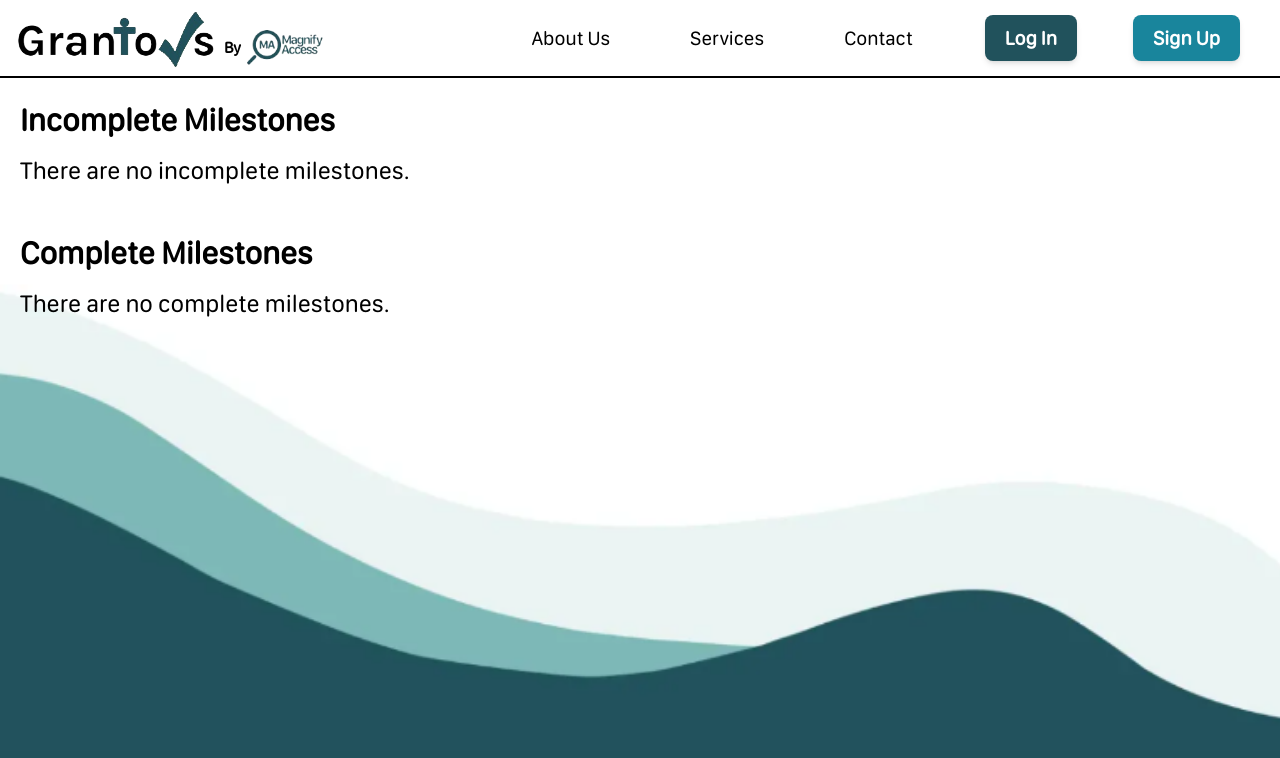
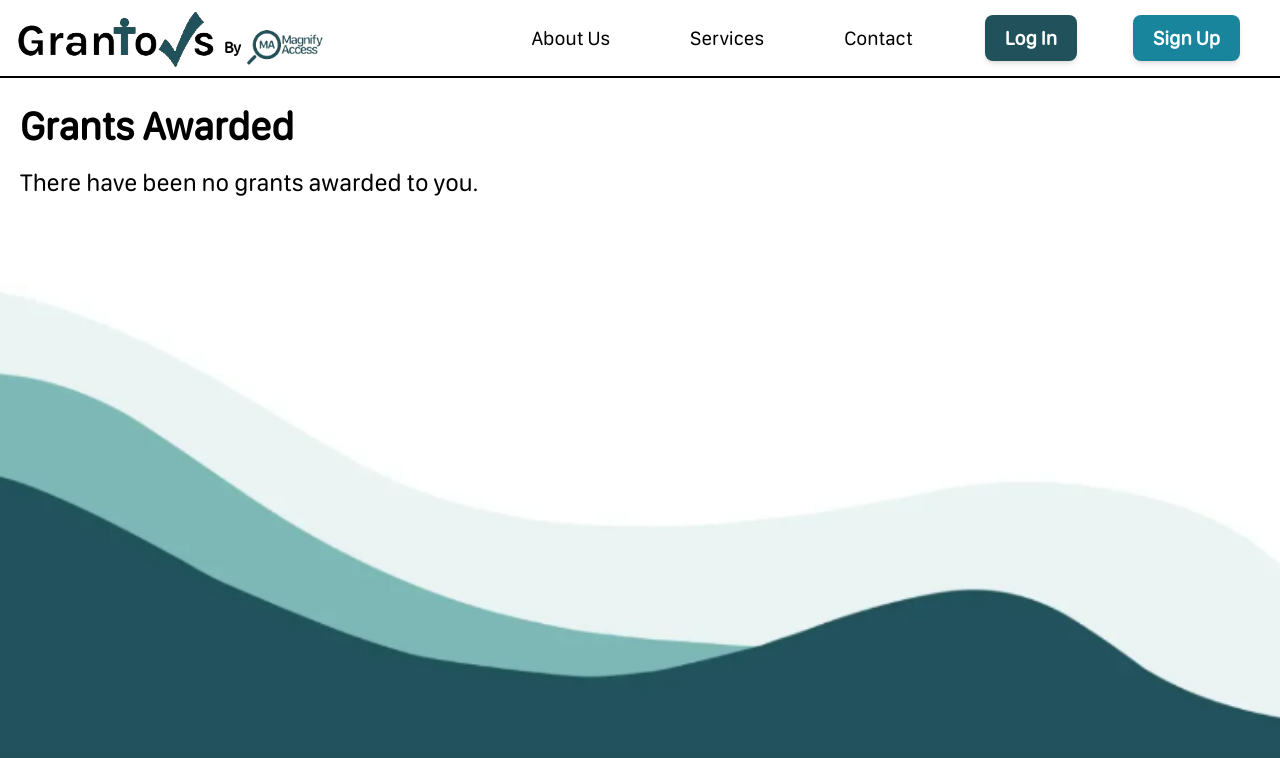
Before and after one commit to GlassesNoGlasses/c01w24-project-grantors, a React (Create React App) app in the folder frontend/: page /milestones in a window 1280 px wide. Shown: the top 758 px of the page. Built offline with nearby package versions, Linux system fonts and the light colour scheme.

Commit message:
Add feedback for users

```diff
--- a/frontend/src/components/admin-grant-managment/GrantForm.tsx
+++ b/frontend/src/components/admin-grant-managment/GrantForm.tsx
@@ -60,6 +60,7 @@ const GrantForm: React.FC<GrantFormProps> = ({ type }) => {
     // state variables
     const [question, setQuestion] = useState<string>('');
     const [feedback, setFeedback] = useState("");
+    const [milestoneFeedback, setMilestoneFeedback] = useState("");
     const navigate = useNavigate();
     const [milestone, setMilestone] = useState<GrantMilstone>({
         id: '0',
@@ -108,7 +109,17 @@ const GrantForm: React.FC<GrantFormProps> = ({ type }) => {
     }
 
     const handleMilestoneSubmit = () => {
-        if (milestone.title == '' || milestone.description == '') return;
+        if (milestone.title == '') {
+            setMilestoneFeedback('Title is required');
+            return;
+        }
+
+        if (milestone.description == '') {
+            setMilestoneFeedback('Description is required');
+            return;
+        }
+
+        setMilestoneFeedback('');
 
         const max = Math.max(0, ...grant.milestones.map(m => Number(m.id)));
 
@@ -351,6 +362,7 @@ const GrantForm: React.FC<GrantFormProps> = ({ type }) => {
                                     onClick={handleMilestoneSubmit}>
                                 Add Milstone
                             </button>
+                            {milestoneFeedback && <div className='text-sm text-red-600'>{milestoneFeedback}</div>}
                         </div>
                     </div>
 
--- a/frontend/src/components/grant-page/GrantPage.tsx
+++ b/frontend/src/components/grant-page/GrantPage.tsx
@@ -43,7 +43,7 @@ const GrantFound = ({ grant }: { grant: Grant }) => {
 
             <p className="text-base">{grant.description}</p>
 
-            <div className="flex flex-col gap-2">
+            {grant.milestones.length > 0 && <div className="flex flex-col gap-2">
                 <h2 className="text-xl">Milestones</h2>
                 <div className="flex flex-col gap-3">
                     {grant.milestones.map((milestone, index) => (
@@ -56,7 +56,7 @@ const GrantFound = ({ grant }: { grant: Grant }) => {
                         </div>
                     ))}
                 </div>
-            </div>
+            </div>}
         </div>
     );
 };
--- a/frontend/src/components/milestones-page/UserMilestones.tsx
+++ b/frontend/src/components/milestones-page/UserMilestones.tsx
@@ -19,14 +19,6 @@ const UserMilestonesPage = () => {
             setApprovedApplications(approved);
         });
     }, [user]);
-
-    const userMilestones = approvedApplications.map((application: Application) => application.milestones).flat();
-
-    const incompleteMilestones = userMilestones.filter((milestone) => !milestone.completed)
-                                               .sort((a, b) => new Date(a.dueDate).getTime() - new Date(b.dueDate).getTime());
-
-    const completedMilestones = userMilestones.filter((milestone) => milestone.completed)
-                                              .sort((a, b) => new Date(a.dueDate).getTime() - new Date(b.dueDate).getTime());
 
     const handleMilestoneSubmit = (e: FormEvent<HTMLFormElement>, milestone: GrantMilstone) => {
         e.preventDefault();
@@ -75,7 +67,8 @@ const UserMilestonesPage = () => {
                             className="p-3 px-5 text-base rounded-md ring-2 ring-primary focus:ring-secondary"
                             value={evidence} onChange={e => setEvidence(e.target.value)}></textarea>
                     </div>
-                    {!milestone.completed && <div className="flex flex-row justify-end">
+                    {!milestone.completed && <div className="flex flex-row gap-4 justify-end items-center">
+                        {milestone.evidence !== evidence && <p className="text-base text-red-500">Careful: There are unsubmitted changes</p>}
                         <button type="submit"
                             className='p-2 px-5 m-2 bg-primary hover:bg-secondary
                             text-white font-bold rounded-lg shadow-md transition-colors duration-150 ease-in
@@ -88,21 +81,32 @@ const UserMilestonesPage = () => {
         )
     }
 
+    const GrantItem = ({ application }: { application: Application }) => {
+        return (
+            <div key={application.id} className="flex flex-col gap-2 py-4 px-5 border-2 border-magnify-dark-blue rounded-md bg-white shadow-lg">
+                <div className="flex flex-row justify-between align-middle">
+                    <h2 className="text-2xl font-bold">{application.grantTitle}</h2>
+                    <p className="text-lg">Awarded ${application.awarded}</p>
+                </div>
+                <p className="text-base">{application.grantCategory}</p>
+                <h3 className="text-xl font-bold">Milestones</h3>
+                <div className="flex flex-col gap-2">
+                    {application.milestones.map((milestone) => (
+                        <MilestoneItem key={milestone.id} milestone={milestone} />
+                    ))}
+                </div>
+            </div>
+        )
+    }
+
     return (
         <div className="py-24 px-5 flex flex-col gap-10">
             <div className="flex flex-col gap-2">
-                <h2 className="text-2xl font-bold">Incomplete Milestones</h2>
-                {incompleteMilestones.length > 0 ? incompleteMilestones.map((milestone) => (
-                    <MilestoneItem key={milestone.id} milestone={milestone} />
-                )) :
-                <p className="text-lg">There are no incomplete milestones.</p>}
-            </div>
-            <div className="flex flex-col gap-2">
-                <h2 className="text-2xl font-bold">Complete Milestones</h2>
-                {completedMilestones.length > 0 ? completedMilestones.map((milestone) => (
-                    <MilestoneItem key={milestone.id} milestone={milestone} />
-                )) :
-                <p className="text-lg">There are no complete milestones.</p>}
+                <h1 className="text-3xl font-bold">Grants Awarded</h1>
+                {approvedApplications.length > 0 ?
+                    approvedApplications.map((application: Application) =>
+                        <GrantItem key={application.id} application={application} />) :
+                    <p className="text-lg">There have been no grants awarded to you.</p>}
             </div>
         </div>
     );
```
